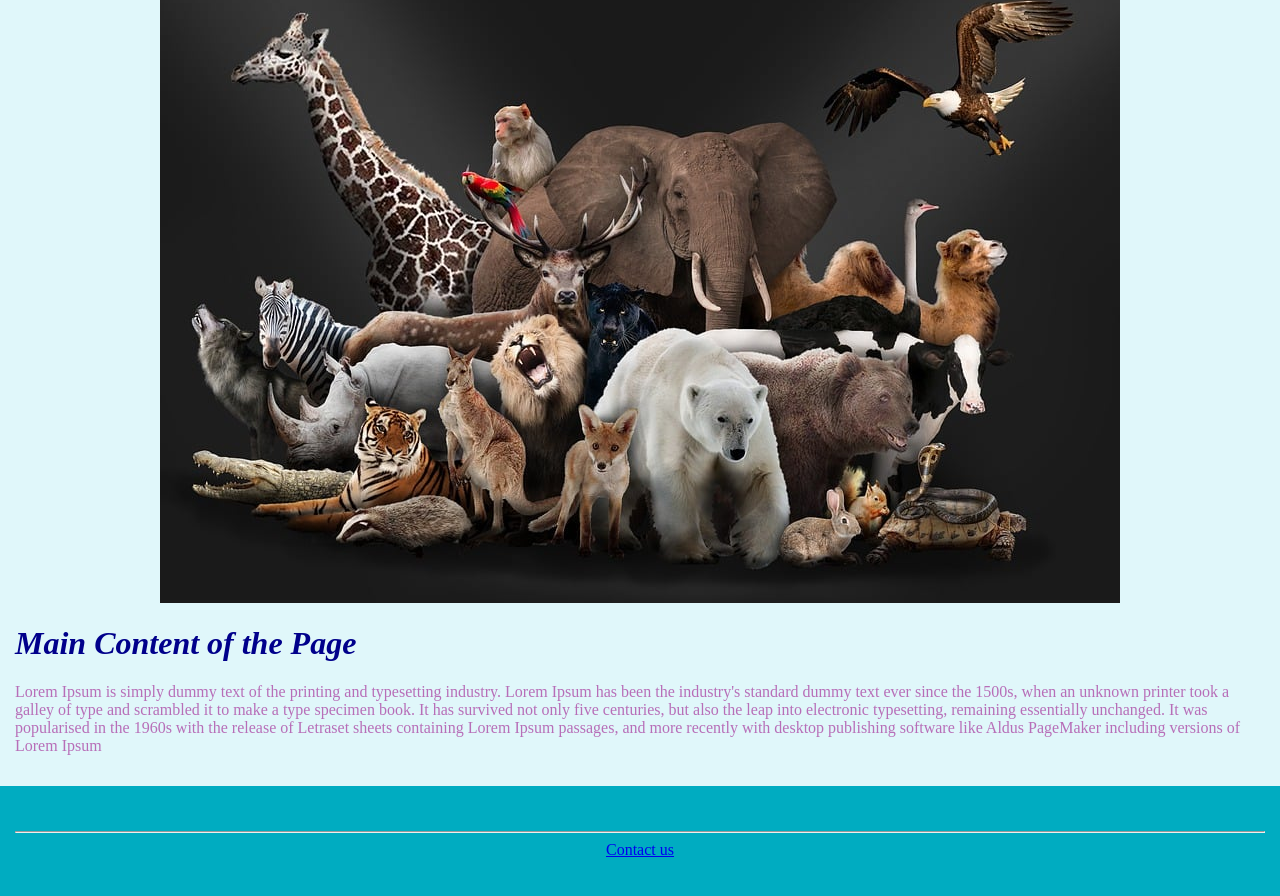
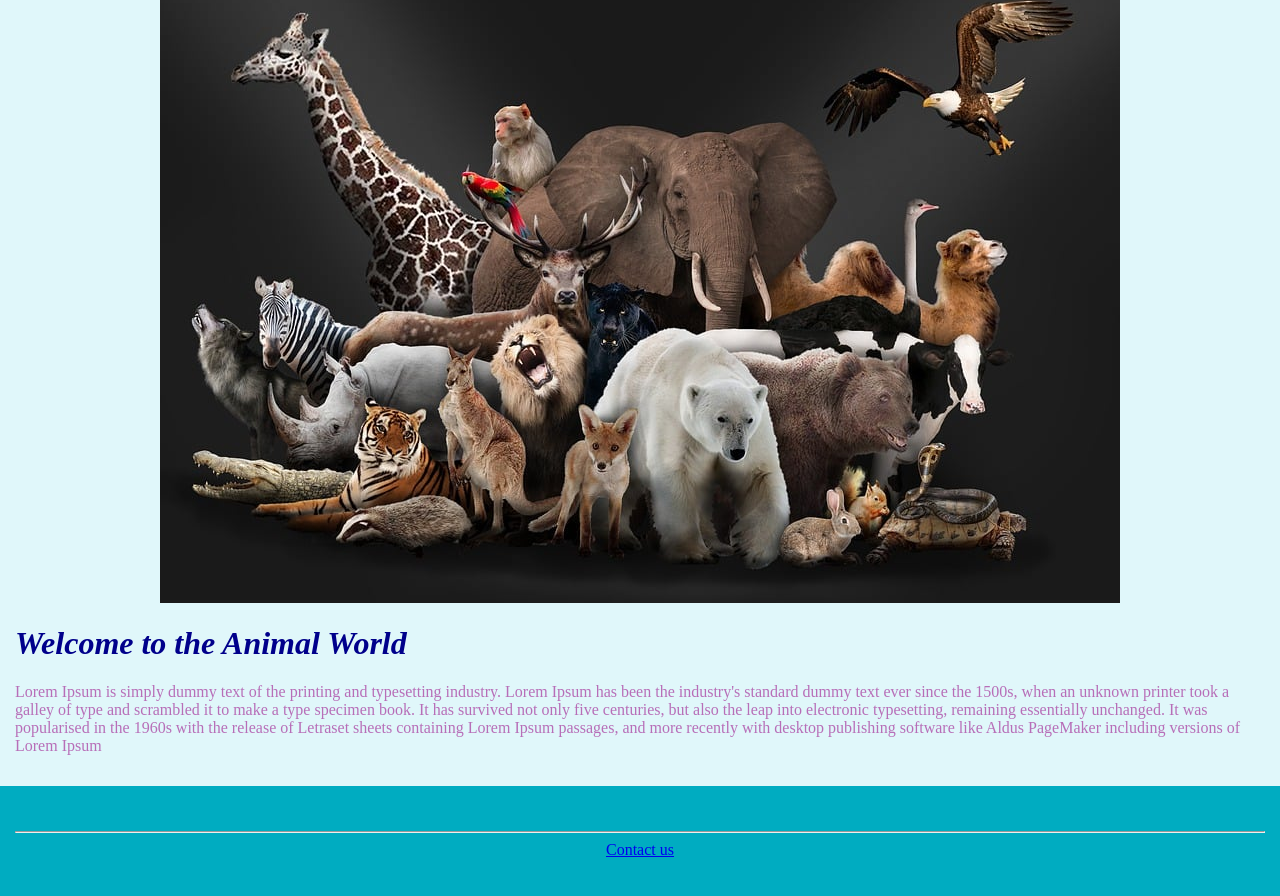
Before and after one commit to JagadeswariD/JagadeswariD..github.io, a plain HTML site: page SBA/index.html in a window 1280 px wide. Shown: the part 371-1267 px from the top of the page. Drawn offline with Linux system fonts and the light colour scheme.

Commit message:
Update index.html

```diff
--- a/SBA/index.html
+++ b/SBA/index.html
@@ -45,7 +45,7 @@
         <img src="./resources/img/animalsbg.jpg" alt="animal background" style="object-fit:cover; margin-top: 25px"/>
     </div>
 
-    <h1>Main Content of the Page</h1>
+    <h1>Welcome to the Animal World</h1>
     <p>Lorem Ipsum is simply dummy text of the printing and typesetting industry. Lorem Ipsum has been the industry's
         standard dummy text ever since the 1500s, when an unknown printer took a galley of type and scrambled it to make a
         type specimen book. It has survived not only five centuries, but also the leap into electronic typesetting,
```
